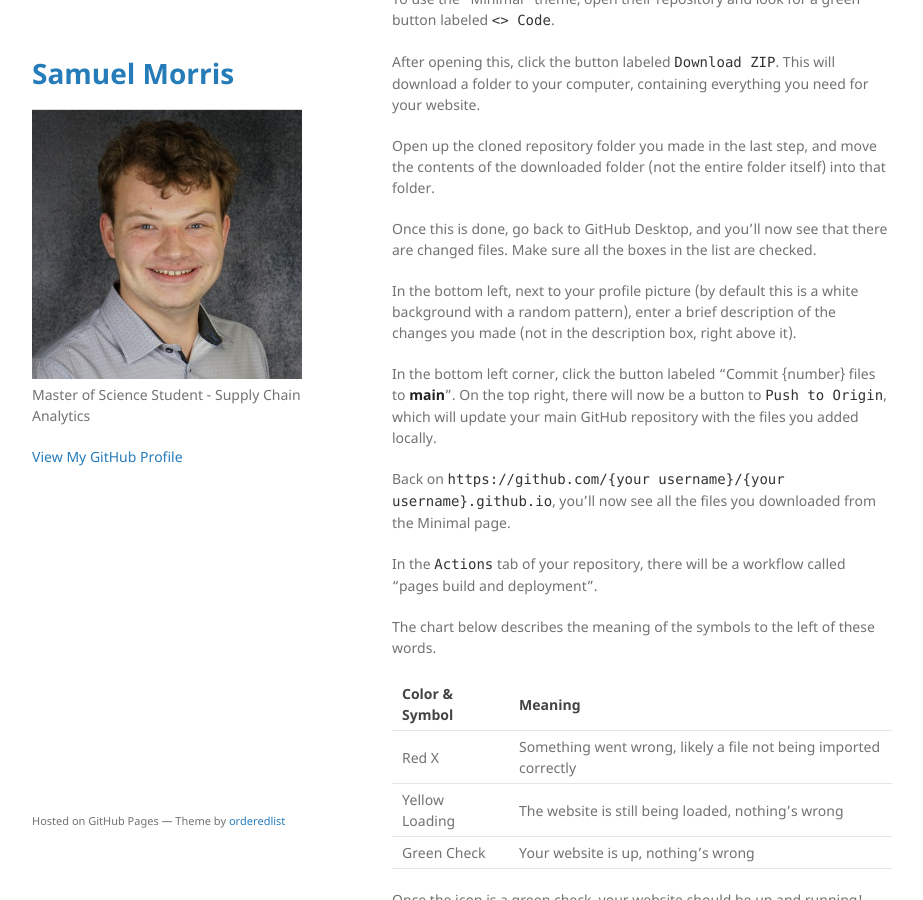
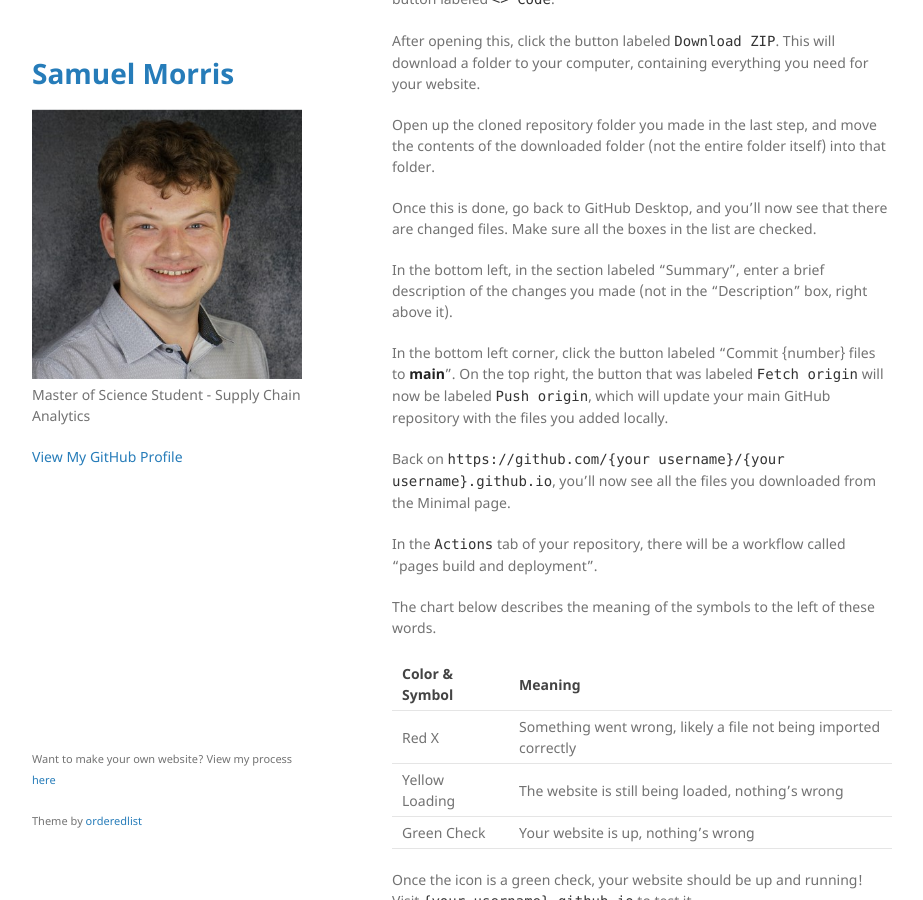
Before and after one commit to morris-sam/morris-sam.github.io, a Jekyll site: the page built from process/index.md, in a window 1280 px wide and 900 px high, scrolled down 1461 px. Shown: the whole window, without its empty margins (178-1101 px from the left). Built offline with Jekyll 4.4.1, drawn with Linux system fonts in a browser that asks for light colours; our own code applies the rules of GitHub Pages for plain Markdown files; some of the changed text lies outside the part shown.

Commit message:
added link to "process" page, formatting and description updates

```diff
--- a/_layouts/default.html
+++ b/_layouts/default.html
@@ -22,14 +22,7 @@
         {% endif %}
 
         <p>{{ site.description | default: site.github.project_tagline }}</p>
-
-        {% if site.github.is_project_page %}
-        <p class="view"><a href="{{ site.github.repository_url }}">View the Project on GitHub <small>{{ site.github.repository_nwo }}</small></a></p>
-        {% endif %}
-
-        {% if site.github.is_user_page %}
         <p class="view"><a href="{{ site.github.owner_url }}">View My GitHub Profile</a></p>
-        {% endif %}
 
         {% if site.show_downloads %}
         <ul class="downloads">
@@ -45,10 +38,8 @@
 
       </section>
       <footer>
-        {% if site.github.is_project_page %}
-        <p>This project is maintained by <a href="{{ site.github.owner_url }}">{{ site.github.owner_name }}</a></p>
-        {% endif %}
-        <p><small>Hosted on GitHub Pages &mdash; Theme by <a href="https://github.com/orderedlist">orderedlist</a></small></p>
+        <p><small>Want to make your own website? View my process <a href="https://morris-sam.github.io/process">here</a></small></p>
+        <p><small>Theme by <a href="https://github.com/orderedlist">orderedlist</a></small></p>
       </footer>
     </div>
     <script src="{{ "/assets/js/scale.fix.js" | relative_url }}"></script>
--- a/process/index.md
+++ b/process/index.md
@@ -22,8 +22,6 @@ This is a standard sign up page, requiring an email and password, but also a use
 Your username will be public, so ideally choose something that is relevant to you, as this will be part of your website.
 
 Once you have an account, GitHub will open your main profile page, which can be accessed by visiting `https://github.com/{your username}`.
-
-<font size="1">[Back to Table of Contents](#table-of-contents)</font>
 
 ## Step 2: Create a Website Repository
 
@@ -59,9 +57,9 @@ Open up the cloned repository folder you made in the last step, and move the con
 
 Once this is done, go back to GitHub Desktop, and you'll now see that there are changed files. Make sure all the boxes in the list are checked.
 
-In the bottom left, next to your profile picture (by default this is a white background with a random pattern), enter a brief description of the changes you made (not in the description box, right above it).
+In the bottom left, in the section labeled "Summary", enter a brief description of the changes you made (not in the "Description" box, right above it).
 
-In the bottom left corner, click the button labeled "Commit {number} files to **main**". On the top right, there will now be a button to `Push to Origin`, which will update your main GitHub repository with the files you added locally.
+In the bottom left corner, click the button labeled "Commit {number} files to **main**". On the top right, the button that was labeled `Fetch origin` will now be labeled `Push origin`, which will update your main GitHub repository with the files you added locally.
 
 Back on `https://github.com/{your username}/{your username}.github.io`, you'll now see all the files you downloaded from the Minimal page.
 
```
